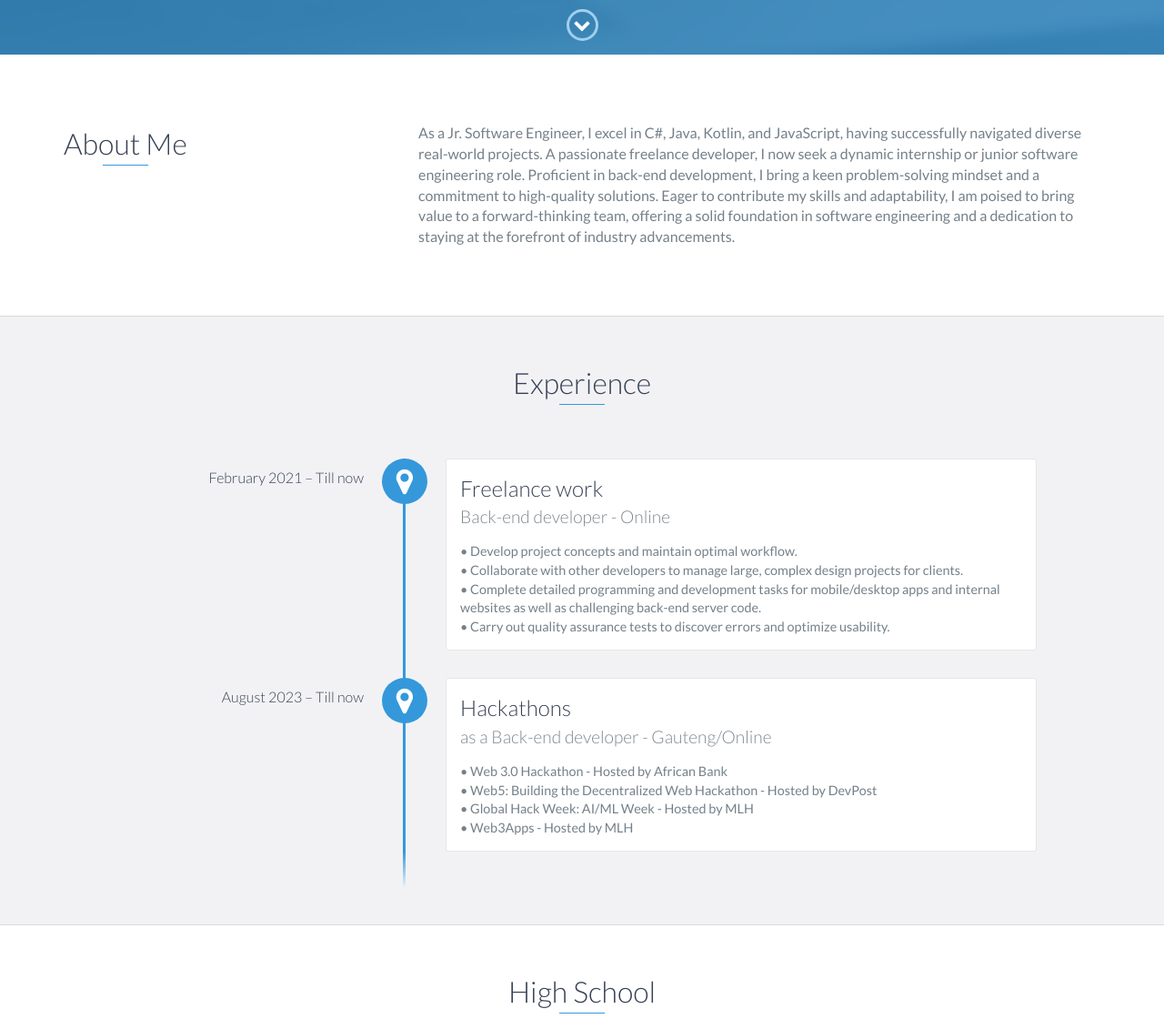
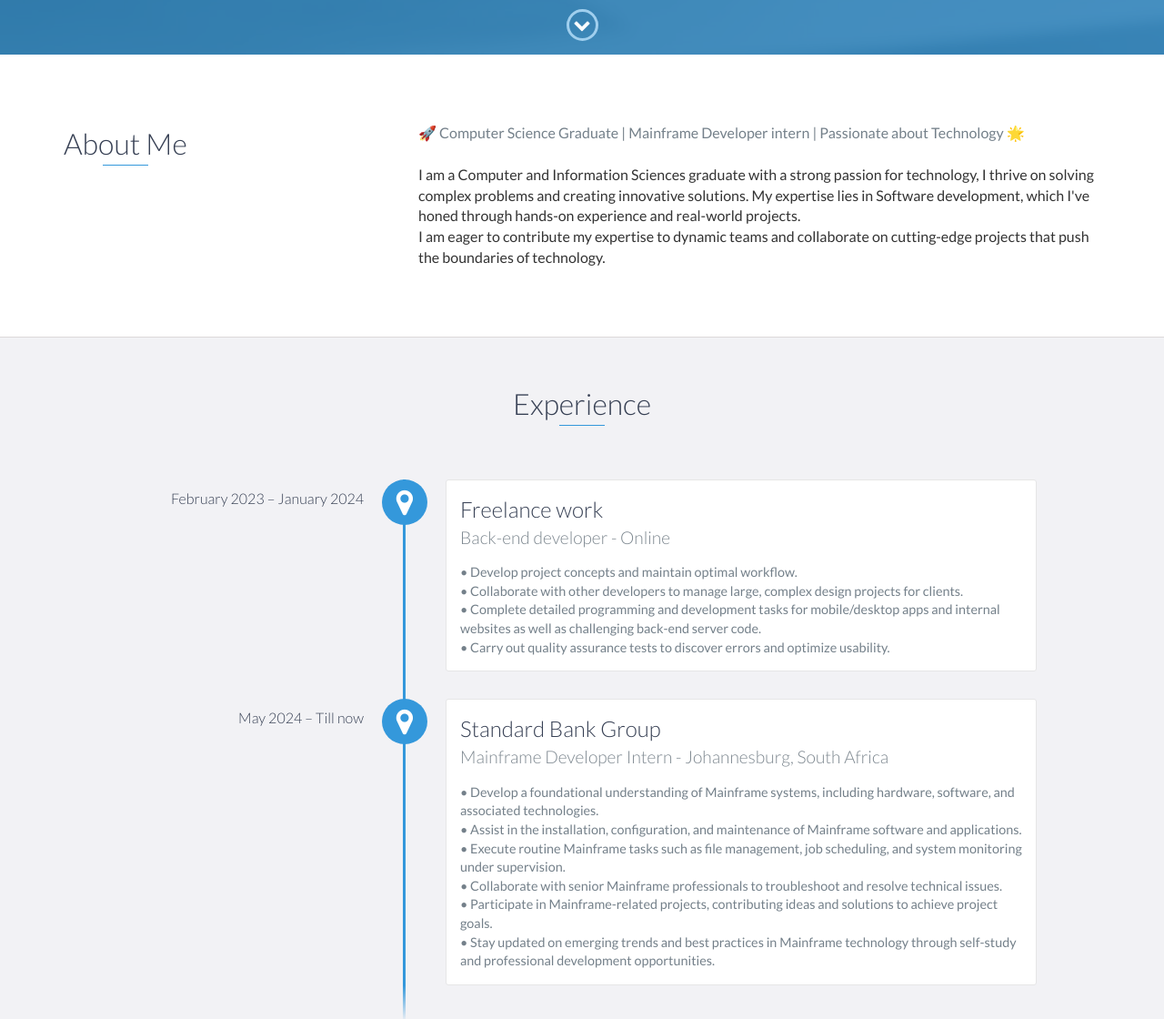
Before and after one commit to CODIEX0/portfolio, a website: page index.html in a window 1280 px wide. Shown: the part 740-1860 px from the top of the page at 91% size. Drawn offline with nearby package versions, Linux system fonts and the light colour scheme.

Commit message:
added new position

```diff
--- a/index.html
+++ b/index.html
@@ -73,14 +73,12 @@
                 </div>
                 <div class="col-md-8">
                     <p>
-                        As a Jr. Software Engineer, I excel in C#, Java, Kotlin, and JavaScript,
-                        having successfully navigated diverse real-world projects. A passionate
-                        freelance developer, I now seek a dynamic internship or junior software
-                        engineering role. Proficient in back-end development, I bring a keen
-                        problem-solving mindset and a commitment to high-quality solutions. Eager
-                        to contribute my skills and adaptability, I am poised to bring value to a
-                        forward-thinking team, offering a solid foundation in software engineering
-                        and a dedication to staying at the forefront of industry advancements.
+                        🚀 Computer Science Graduate | Mainframe Developer intern | Passionate about Technology 🌟</p> <br/>
+
+                        I am a Computer and Information Sciences graduate with a strong passion for technology, I thrive on solving complex problems and creating innovative solutions.
+                        My expertise lies in Software development, which I've honed through hands-on experience and real-world projects.<br/>
+
+                        I am eager to contribute my expertise to dynamic teams and collaborate on cutting-edge projects that push the boundaries of technology.
 
                     </p>
                 </div>
@@ -92,7 +90,7 @@
     <div id="experience" class="background-alt">
         <h2 class="heading">Experience</h2>
         <div id="experience-timeline">
-            <div data-date="February 2021 – Till now">
+            <div data-date="February 2023 – January 2024">
                 <h3>Freelance work</h3>
                 <h4>Back-end developer - Online</h4>
                 <p>
@@ -103,14 +101,16 @@
                 </p>
             </div>
 
-            <div data-date="August 2023 – Till now">
-                <h3>Hackathons</h3>
-                <h4>as a Back-end developer - Gauteng/Online</h4>
+            <div data-date="May 2024 – Till now">
+                <h3>Standard Bank Group</h3>
+                <h4>Mainframe Developer Intern - Johannesburg, South Africa</h4>
                 <p>
-                    • Web 3.0 Hackathon - Hosted by African Bank<br/>
-                    • Web5: Building the Decentralized Web Hackathon - Hosted by DevPost<br/>
-                    • Global Hack Week: AI/ML Week - Hosted by MLH<br/>
-                    • Web3Apps - Hosted by MLH<br/>
+                    • Develop a foundational understanding of Mainframe systems, including hardware, software, and associated technologies. <br/>
+                    • Assist in the installation, configuration, and maintenance of Mainframe software and applications. <br/>
+                    • Execute routine Mainframe tasks such as file management, job scheduling, and system monitoring under supervision. <br/>
+                    • Collaborate with senior Mainframe professionals to troubleshoot and resolve technical issues. <br/>
+                    • Participate in Mainframe-related projects, contributing ideas and solutions to achieve project goals. <br/>
+                    • Stay updated on emerging trends and best practices in Mainframe technology through self-study and professional development opportunities.<br/>
                 </p>
             </div>
         </div>
@@ -365,7 +365,7 @@
             <li>Restful API's</li>
             <li>.NET</li>
             <li>WPF</li>
-            <li>ethereum(Ganache)</li>
+            <li>z/OS</li>
             <li>C#</li>
             <li>Json</li>
             <li>MongoDB</li>
@@ -374,10 +374,10 @@
             <li>Python</li>
             <li>Node.js</li>
             <li>AngularJs</li>
-            <li>React/React Native</li>
+            <li>DB2</li>
             <li>Html/CSS</li>
             <li>Java</li>
-            <li>Web3.0</li>
+            <li>COBOL</li>
         </ul>
     </div>
     <!-- End #skills -->
```
